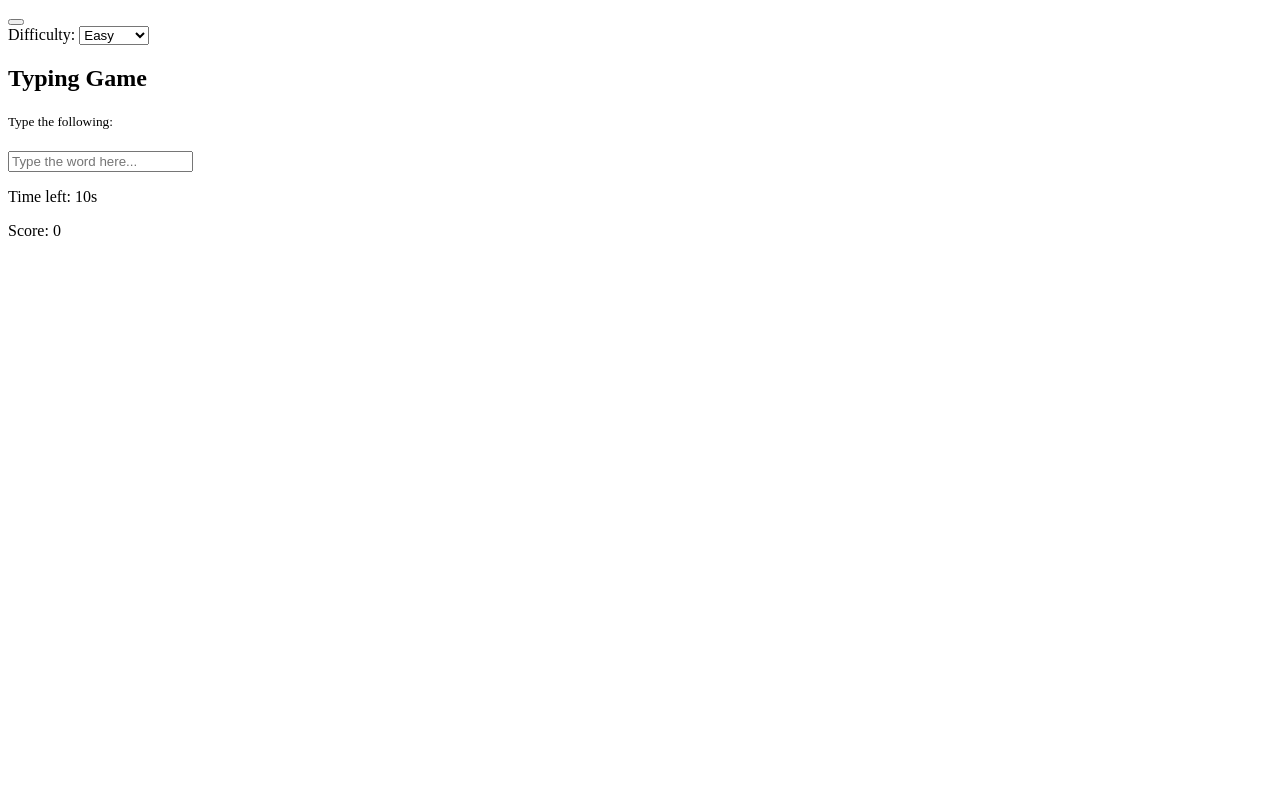
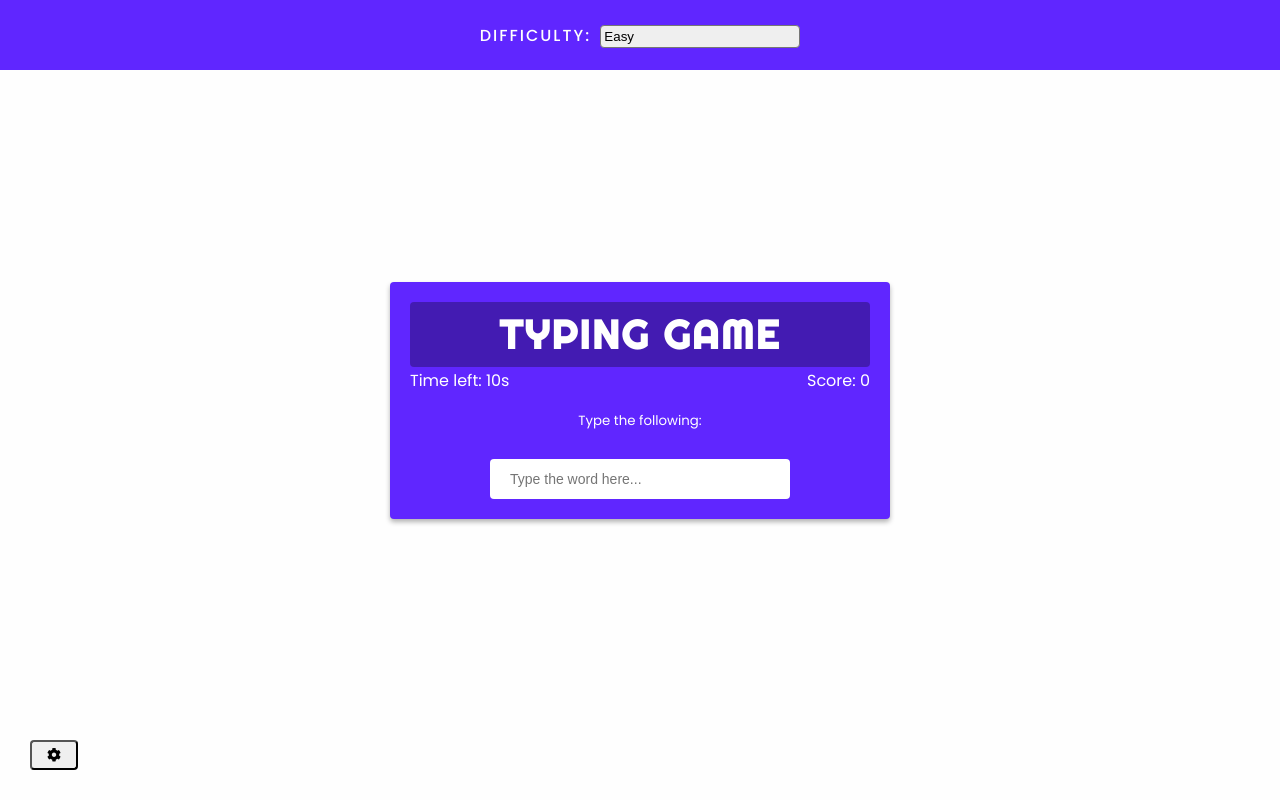
Before and after one commit to FBetulDemir/typing_game, a plain HTML site: page index.html in a window 1280 px wide. Drawn offline with Linux system fonts and the light colour scheme.

Commit message:
Fixed the style in index.css and added a list of words in script.js

```diff
--- a/index.css
+++ b/index.css
@@ -0,0 +1,133 @@
+@import url("https://fonts.googleapis.com/css2?family=Righteous&display=swap");
+@import url("https://fonts.googleapis.com/css2?family=Poppins:ital,wght@0,400;0,500;0,700;1,600&display=swap");
+
+* {
+  box-sizing: border-box;
+}
+
+body {
+  background-color: #fefefe;
+  display: flex;
+  flex-direction: column;
+  align-items: center;
+  justify-content: center;
+  min-height: 100vh;
+  margin: 0;
+  font-family: "Poppins", sans-serif;
+}
+
+button {
+  cursor: pointer;
+  font-size: 14px;
+  border-radius: 4px;
+  padding: 5px 15px;
+}
+
+select {
+    width: 200px;
+    padding: 3px;
+    appearance: none;
+    -webkit-appearance: none;
+    -moz-appearance: none;
+    border-radius: 4px;
+    font-weight: 500;
+}
+
+select:focus,
+button:focus {
+  outline: 0;
+}
+
+.settings-btn {
+  position: absolute;
+  bottom: 30px;
+  left: 30px;
+}
+.settings {
+    position: absolute;
+    top: 0;
+    left: 0;
+    width: 100%;
+    background-color: #6026ff;
+    height: 70px;
+    color: #ffffff;
+    display: flex;
+    align-items: center;
+    justify-content: center;
+    transform: translateY(0);
+    transition: transform 0.3s ease-in-out;
+}
+
+.settings.hide {
+    transform: translateY(-100%);
+}
+
+.difficulty {
+    text-transform: uppercase;
+    letter-spacing: 2px;
+    margin-right: 5px;
+    font-weight: 500;
+}
+
+.container {
+    background-color: #6026ff;
+    padding: 20px;
+    border-radius: 4px;
+    box-shadow: 0 3px 5px rgba(0, 0, 0, 0.3);
+    color: #ffffff;
+    position: relative;
+    text-align: center;
+    width: 500px;
+}
+
+h2 {
+    font-family: "Righteous", cursive;
+    font-size: 40px;
+    text-transform: uppercase;
+    letter-spacing: 2px;
+    background-color: rgba(0, 0, 0, 0.3);
+    padding: 8px;
+    border-radius: 4px;
+    margin: 0 0 40px;
+}
+
+h1 {
+    margin: 0;
+    padding: 10px;
+    color: #ffde17;
+}
+
+input {
+    border: 0;
+    border-radius: 4px;
+    font-size: 14px;
+    width: 300px;
+    padding: 12px 20px;
+    margin-top: 7px;
+}
+
+.score-container {
+    position: absolute;
+    top: 70px;
+    right: 20px;
+}
+
+.time-container {
+    position: absolute;
+    top: 70px;
+    left: 20px;
+}
+
+.end-game-container {
+    background-color: inherit;
+    display: none;
+    align-items: center;
+    justify-content: center;
+    flex-direction: column;
+    position: absolute;
+    top: 0;
+    left: 0;
+    width: 100%;
+    height: 100%;
+    z-index: 1;
+}
--- a/index.html
+++ b/index.html
@@ -4,6 +4,8 @@
     <meta charset="UTF-8">
     <meta name="viewport" content="width=device-width, initial-scale=1.0">
     <link rel="stylesheet" href="index.css">
+    <link rel="stylesheet" href="https://cdnjs.cloudflare.com/ajax/libs/font-awesome/5.15.1/css/all.min.css" integrity="sha512-+4zCK9k+qNFUR5X+cKL9EIR+ZOhtIloNl9GIKS57V1MyNsYpYcUrUeQc9vNfzsWfV28IaLL3i96P9sdNyeRssA==" crossorigin="anonymous"
+    />
     <title>Typing Game</title>
 </head>
 <body>
--- a/script.js
+++ b/script.js
@@ -0,0 +1,24 @@
+const word = document.getElementById("word");
+
+
+const words = [
+    "dependent",
+    "dog",
+    "superficial",
+    "admit",
+    "juice",
+    "javascript",
+    "developer",
+    "airplane",
+    "great",
+    "fun",
+    "manipulate",
+    "cat",
+    "transition",
+    "school",
+    "computer",
+    "programming",
+    "drag",
+    "loving",
+    "north",
+]
```
